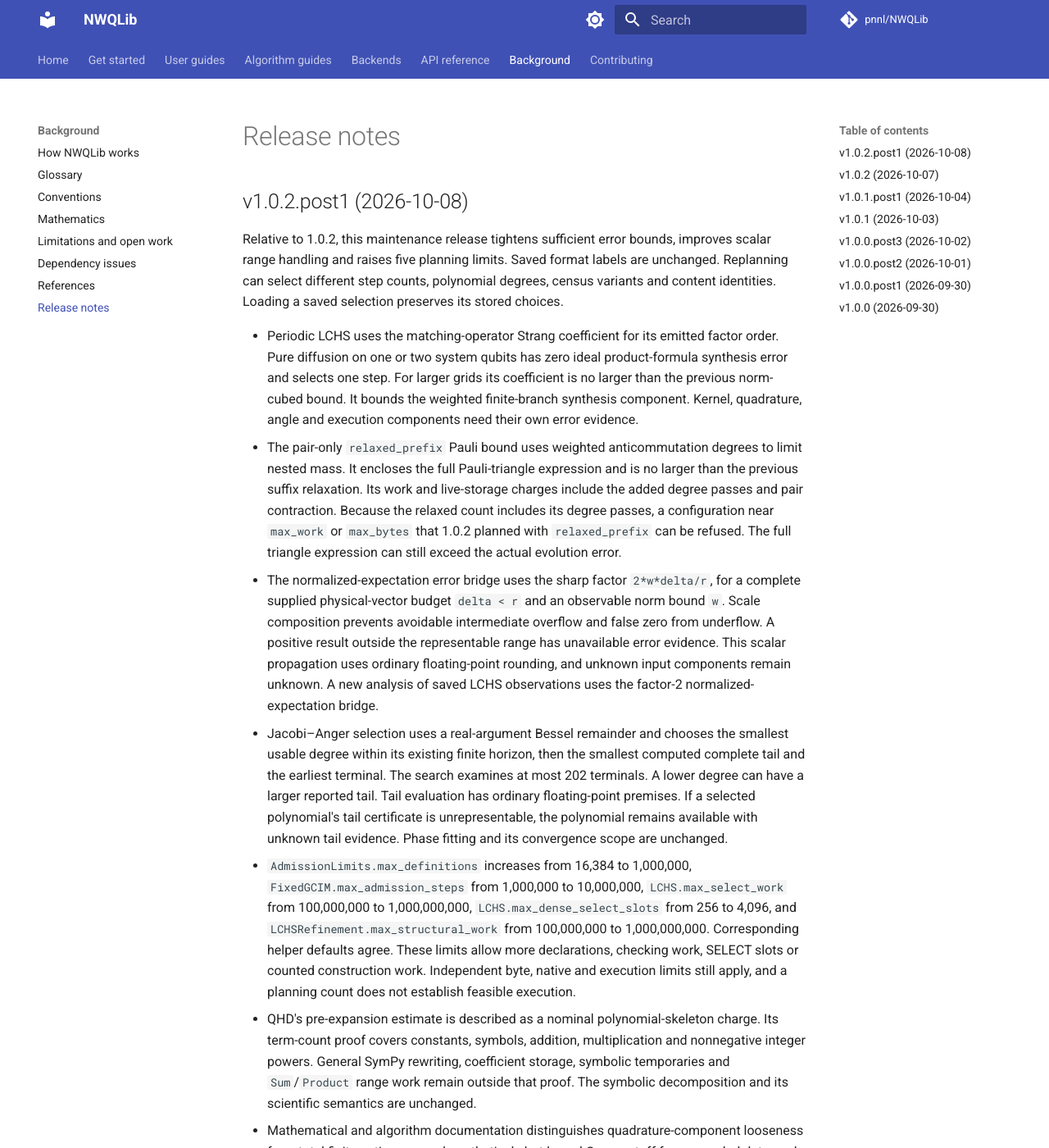
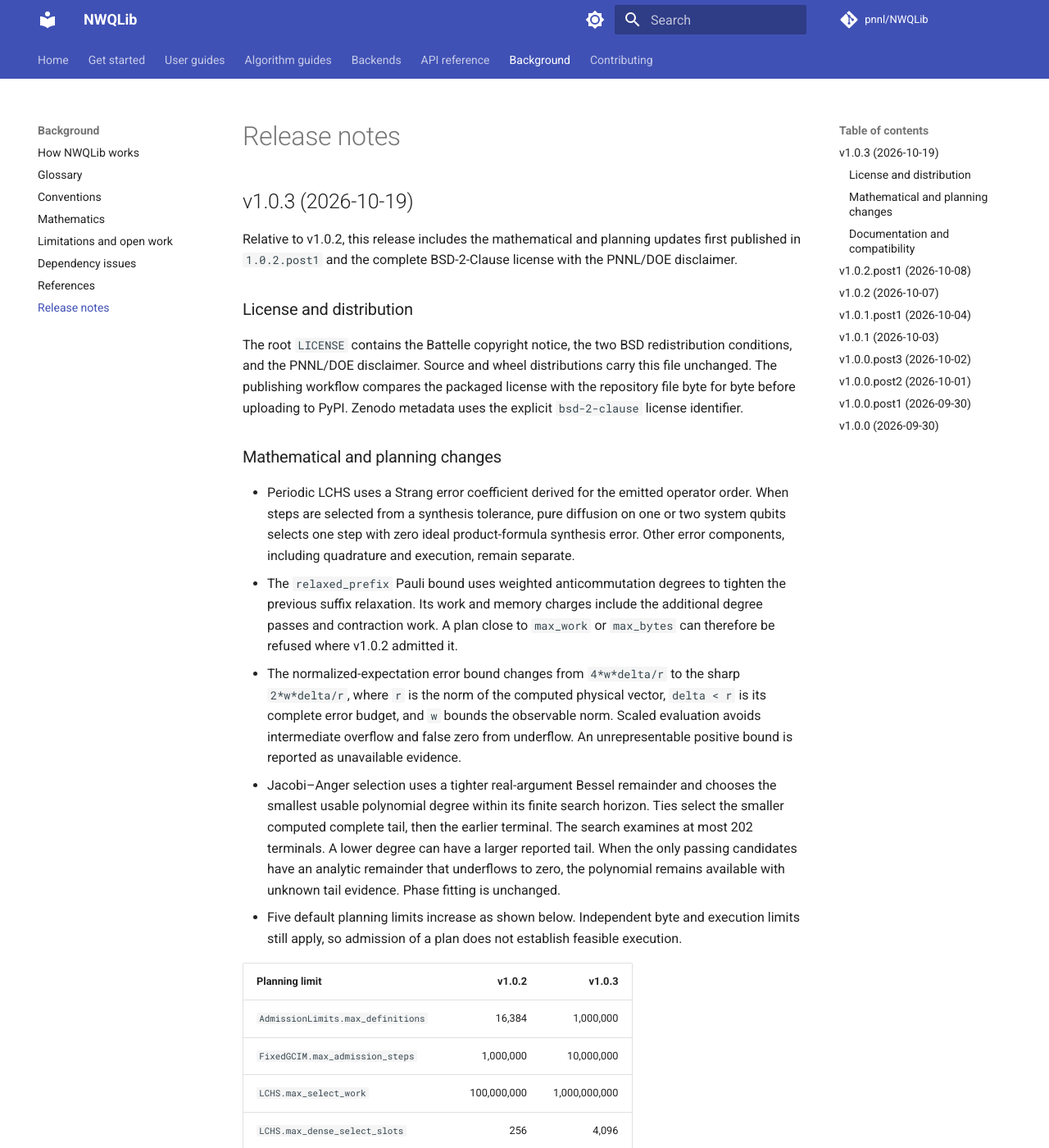
Before and after one commit to pnnl/NWQLib, an MkDocs documentation site: the page built from docs/release_notes.md, in a window 1280 px wide and 1400 px high. Shown: the whole window at 82% size. Built offline with MkDocs 1.6.1 and Material for MkDocs 9.7.7, drawn with Linux system fonts in a browser that asks for light colours; comment, search, counter and statistics services are not loaded; some of the changed text lies outside the part shown.

Commit message:
Release v1.0.3 with complete license and release notes

```diff
--- a/docs/release_notes.md
+++ b/docs/release_notes.md
@@ -1,4 +1,34 @@
 # Release notes
+
+## v1.0.3 (2026-10-19)
+
+Relative to v1.0.2, this release includes the mathematical and planning updates first published in `1.0.2.post1` and the complete BSD-2-Clause license with the PNNL/DOE disclaimer.
+
+### License and distribution
+
+The root `LICENSE` contains the Battelle copyright notice, the two BSD redistribution conditions, and the PNNL/DOE disclaimer. Source and wheel distributions carry this file unchanged. The publishing workflow compares the packaged license with the repository file byte for byte before uploading to PyPI. Zenodo metadata uses the explicit `bsd-2-clause` license identifier.
+
+### Mathematical and planning changes
+
+- Periodic LCHS uses a Strang error coefficient derived for the emitted operator order. When steps are selected from a synthesis tolerance, pure diffusion on one or two system qubits selects one step with zero ideal product-formula synthesis error. Other error components, including quadrature and execution, remain separate.
+- The `relaxed_prefix` Pauli bound uses weighted anticommutation degrees to tighten the previous suffix relaxation. Its work and memory charges include the additional degree passes and contraction work. A plan close to `max_work` or `max_bytes` can therefore be refused where v1.0.2 admitted it.
+- The normalized-expectation error bound changes from `4*w*delta/r` to the sharp `2*w*delta/r`, where `r` is the norm of the computed physical vector, `delta < r` is its complete error budget, and `w` bounds the observable norm. Scaled evaluation avoids intermediate overflow and false zero from underflow. An unrepresentable positive bound is reported as unavailable evidence.
+- Jacobi–Anger selection uses a tighter real-argument Bessel remainder and chooses the smallest usable polynomial degree within its finite search horizon. Ties select the smaller computed complete tail, then the earlier terminal. The search examines at most 202 terminals. A lower degree can have a larger reported tail. When the only passing candidates have an analytic remainder that underflows to zero, the polynomial remains available with unknown tail evidence. Phase fitting is unchanged.
+- Five default planning limits increase as shown below. Independent byte and execution limits still apply, so admission of a plan does not establish feasible execution.
+
+| Planning limit | v1.0.2 | v1.0.3 |
+| --- | ---: | ---: |
+| `AdmissionLimits.max_definitions` | 16,384 | 1,000,000 |
+| `FixedGCIM.max_admission_steps` | 1,000,000 | 10,000,000 |
+| `LCHS.max_select_work` | 100,000,000 | 1,000,000,000 |
+| `LCHS.max_dense_select_slots` | 256 | 4,096 |
+| `LCHSRefinement.max_structural_work` | 100,000,000 | 1,000,000,000 |
+
+### Documentation and compatibility
+
+The QHD documentation scopes the pre-expansion term-count bound to constants, symbols, addition, multiplication and nonnegative integer powers. General SymPy rewriting work and storage are outside that bound. The mathematics and algorithm guides clarify the distinction between component bounds and total error, and the LCHS introduction and resource-estimation notebooks have updated outputs.
+
+Saved-format labels are unchanged from v1.0.2. Loading a saved selection preserves its stored choices. Replanning can change step counts, polynomial degrees, census variants and content identities. Reanalyzing saved LCHS observations uses the factor-2 normalized-expectation bound. Scalar error propagation and Bessel-tail evaluation use ordinary floating-point rounding.
 
 ## v1.0.2.post1 (2026-10-08)
 
--- a/pyproject.toml
+++ b/pyproject.toml
@@ -4,7 +4,7 @@ build-backend = "setuptools.build_meta"
 
 [project]
 name = "nwqlib"
-version = "1.0.2.post1"
+version = "1.0.3"
 description = "Evidence-aware quantum algorithms and scientific workflows."
 readme = "README.md"
 license = "BSD-2-Clause"
```
Also changed, not shown: README.md (+1 -1 lines), .zenodo.json, 3 other files.
